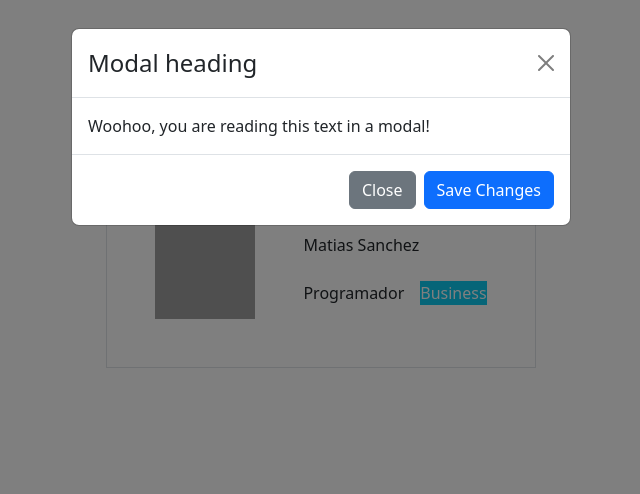
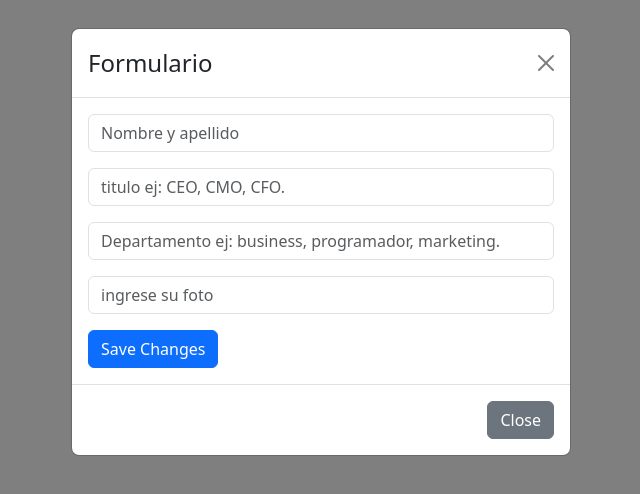
Before and after one commit to Matiassanchez18/Lista-de-emplados-REACT-7, a React (Vite) app: page / in a window 1280 px wide. Both pictures are taken after a click on the button "Agregar empleado". Shown: the top 494 px of the page, without its empty margins (319-959 px from the left). Built offline with nearby package versions, Linux system fonts and the light colour scheme; grey boxes are pictures that could not be loaded.

Commit message:
Se agrego la logica para que se suba todos los empleados al array

```diff
--- a/src/components/EmpleadoList.jsx
+++ b/src/components/EmpleadoList.jsx
@@ -1,8 +1,10 @@
 import React, { useState } from "react";
 import Button from "react-bootstrap/Button";
-import Modal from 'react-bootstrap/Modal';
+import Modal from "react-bootstrap/Modal";
 import EmpleadoRow from "./EmpleadoRow";
-
+import Form from "react-bootstrap/Form";
+import InputGroup from "react-bootstrap/InputGroup";
+import { useForm } from "react-hook-form";
 
 const EmpleadoList = () => {
   const [show, setShow] = useState(false);
@@ -10,25 +12,141 @@ const EmpleadoList = () => {
   const handleClose = () => setShow(false);
   const handleShow = () => setShow(true);
 
+  const {
+    register,
+    handleSubmit,
+    formState: { errors },
+  } = useForm();
+
+  const [arrayEmpleados, setarrayEmpleados] = useState([]);
+  const [contadorID, setContadorId] = useState(0);
+
+  const enviadoForm = (data) => {
+    const existeEmpleado = arrayEmpleados.some(
+      (empleado) => empleado.fullname === data.fullname.trim()
+    );
+
+    if (existeEmpleado) {
+      alert("El empleado ya existe");
+    } else {
+      // Agregar un objeto con fullname y titulo al array
+      const nuevoID = contadorID;
+      setarrayEmpleados([
+        ...arrayEmpleados,
+        {
+          id: nuevoID,
+          fullname: data.fullname.trim(),
+          titulo: data.titulo.trim(),
+          departamento: data.departamento.trim(),
+          foto: data.foto.trim(),
+        },
+      ]);
+
+      setContadorId(contadorID + 1);
+      console.log(arrayEmpleados);
+    }
+  };
+
   return (
     <section>
       <article className="container mb-4">
         <h1 className="text-center mt-4">Lista empleados</h1>
-       <Button variant="primary " className=" mx-auto p-1 d-flex mt-3" onClick={handleShow}>Agregar empleado</Button>
-
+        <Button
+          variant="primary "
+          className=" mx-auto p-1 d-flex mt-3"
+          onClick={handleShow}
+        >
+          Agregar empleado
+        </Button>
 
         {/* modal */}
         <Modal show={show} onHide={handleClose}>
           <Modal.Header closeButton>
-          <Modal.Title>Modal heading</Modal.Title>
+            <Modal.Title>Formulario</Modal.Title>
           </Modal.Header>
-        <Modal.Body>Woohoo, you are reading this text in a modal!</Modal.Body>
+          <Modal.Body>
+            <form action="" onSubmit={handleSubmit(enviadoForm)}>
+              <Form.Text className="text-danger">
+                {errors.fullname?.message}
+              </Form.Text>
+              <InputGroup className="mb-3">
+                <Form.Control
+                  placeholder="Nombre y apellido"
+                  type="text"
+                  aria-describedby="basic-addon1"
+                  {...register("fullname", {
+                    required: "Este campo es obligatorio",
+                    minLength: {
+                      value: 3,
+                      message: "El minimo de caracteres es de 3",
+                    },
+                    maxLength: {
+                      value: 50,
+                      message: "El maximo de caracteres permitido es de 50",
+                    },
+                  })}
+                />
+              </InputGroup>
+
+              <Form.Text className="text-danger">
+                {errors.titulo?.message}
+              </Form.Text>
+              <InputGroup className="mb-3">
+                <Form.Control
+                  placeholder="titulo ej: CEO, CMO, CFO."
+                  aria-describedby="basic-addon2"
+                  {...register("titulo", {
+                    required: "Este campo es obligatorio",
+                    minLength: {
+                      value: 3,
+                      message: "El minimo de caracteres es de 3",
+                    },
+                    maxLength: {
+                      value: 5,
+                      message: "El maximo de caracteres permitido es de 5",
+                    },
+                  })}
+                />
+              </InputGroup>
+
+
+              <Form.Text className="text-danger">{errors.departamento?.message}</Form.Text>
+              <InputGroup className="mb-3">
+                <Form.Control
+                  placeholder="Departamento ej: business, programador, marketing."
+                  aria-describedby="basic-addon2"
+                  {...register("departamento", {
+                    required: "Este campo es obligatorio",
+                    minLength: {
+                      value: 4,
+                      message: "El minimo de caracteres es de 4",
+                    },
+                    maxLength: {
+                      value: 12,
+                      message: "El maximo de caracteres permitido es de 12",
+                    },
+                  })}
+                />
+              </InputGroup>
+
+              <Form.Text className="text-danger">{errors.foto?.message}</Form.Text>
+              <InputGroup className="mb-3">
+                <Form.Control
+                  placeholder="ingrese su foto"
+                  type="url"
+                  {...register("foto", {
+                    required: "Este campo es obligatorio",
+                  })}
+                />
+              </InputGroup>
+              <Button variant="primary" type="submit">
+                Save Changes
+              </Button>
+            </form>
+          </Modal.Body>
           <Modal.Footer>
             <Button variant="secondary" onClick={handleClose}>
               Close
-          </Button>
-          <Button variant="primary" onClick={handleClose}>
-            Save Changes
             </Button>
           </Modal.Footer>
         </Modal>
```
Lines whose indentation alone changed are shown as unchanged.
